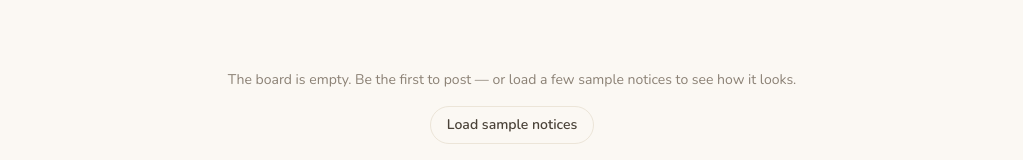
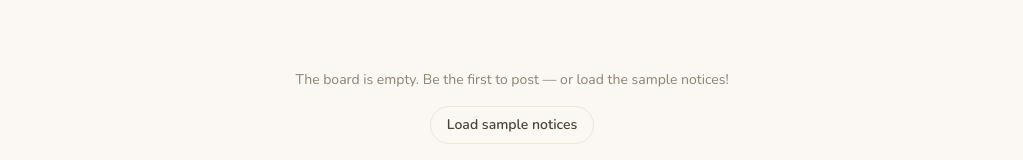
Before and after one commit to doddo15/community-board, a React (Vite) app: page / in a window 1280 px wide. Shown: the part 305-465 px from the top of the page, without its empty margins (128-1151 px from the left). Built offline with nearby package versions, Linux system fonts and the light colour scheme.

Commit message:
the smallest of changes

```diff
--- a/src/App.jsx
+++ b/src/App.jsx
@@ -304,7 +304,7 @@ export default function CommunityBoard() {
           </div>
         ) : posts.length === 0 ? (
           <div className="font-display text-sm py-16 text-center flex flex-col items-center gap-4" style={{ color: INK_SOFT }}>
-            <p>The board is empty. Be the first to post — or load a few sample notices to see how it looks.</p>
+            <p>The board is empty. Be the first to post — or load the sample notices!</p>
             <button
               onClick={loadSampleData}
               className="cb-focus font-display text-sm font-semibold px-4 py-2 rounded-full border"
```
